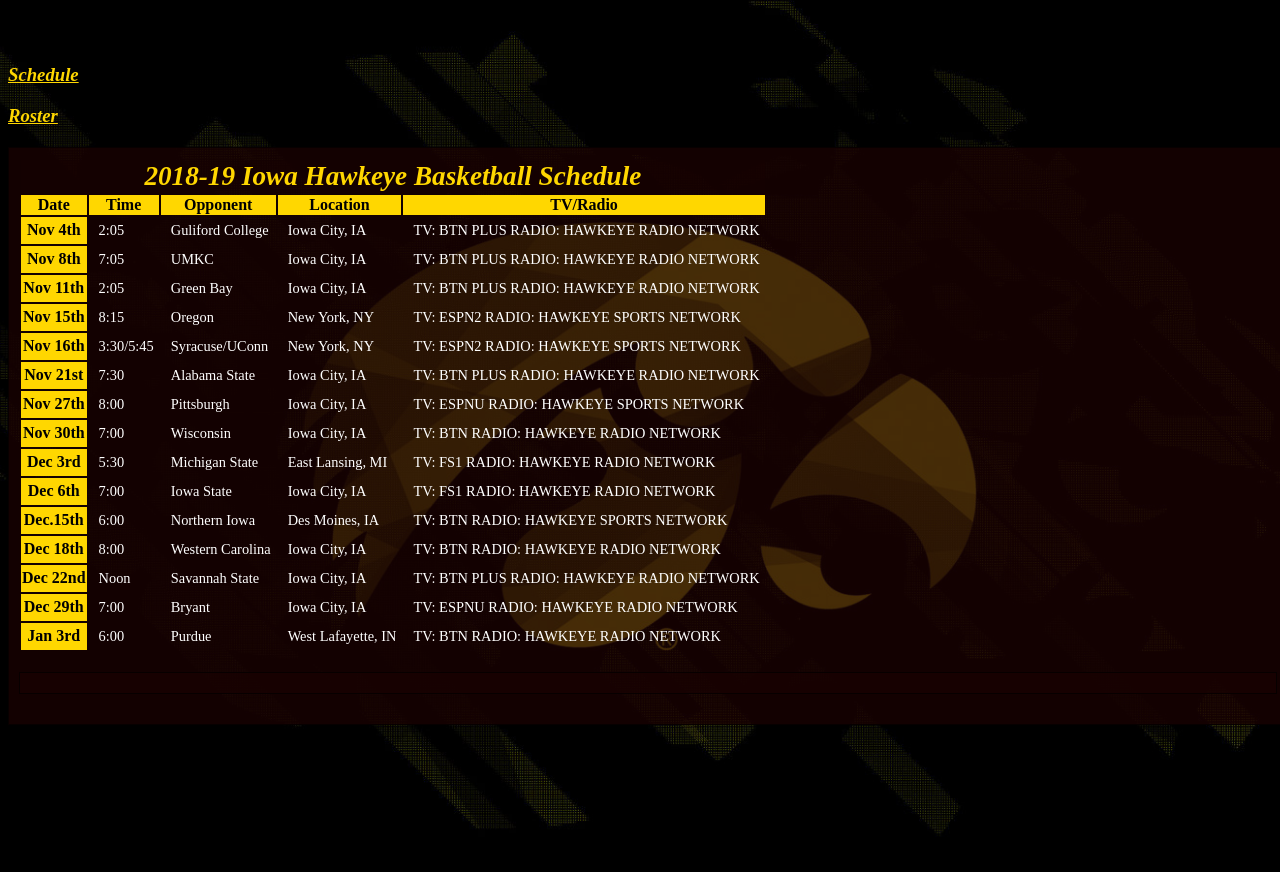
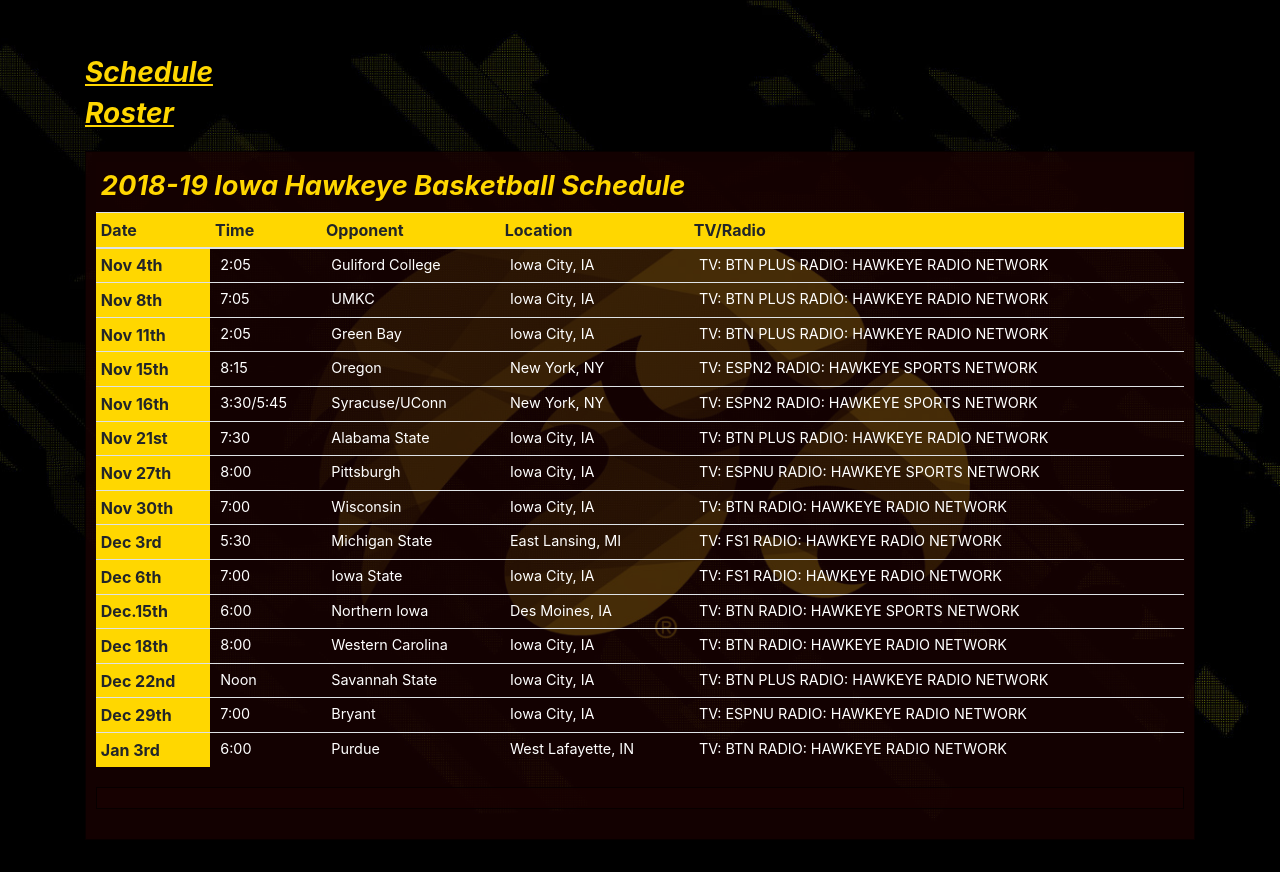
Before and after one commit to mdkarr01/hawkeye-hoops, a Vue app: page / in a window 1280 px wide. Both pictures are taken after a click on the element "Schedule". Built offline with nearby package versions, Linux system fonts and the light colour scheme.

Commit message:
added css

```diff
--- a/index.html
+++ b/index.html
@@ -1,12 +1,16 @@
 <!DOCTYPE html>
-<html>
+<html lang="en">
+
 <head>
   <meta charset="utf-8">
-    <meta name="viewport" content="width=device-width,initial-scale=1.0">
-    <title>hawkeye-hoops</title>
+  <link rel="stylesheet" href="https://stackpath.bootstrapcdn.com/bootstrap/4.1.3/css/bootstrap.min.css" integrity="sha384-MCw98/SFnGE8fJT3GXwEOngsV7Zt27NXFoaoApmYm81iuXoPkFOJwJ8ERdknLPMO"
+    crossorigin="anonymous">
+  <title>Iowa Hawkeye Hoops</title>
 </head>
+
 <body>
   <div id="app"></div>
-    <!-- built files will be auto injected -->
+  <script src="/dist/build.js"></script>
 </body>
+
 </html>
--- a/src/components/Roster.vue
+++ b/src/components/Roster.vue
@@ -16,7 +16,7 @@
         </tr>
       </thead>
       <tbody>
-        <tr v-for="player in players">
+        <tr v-for="(player, index) in players" :key="player.index">
           <th scope="row">{{ player.number }}</th>
           <td>{{ player.name }}</td>
           <td>{{ player.position }}</td>
@@ -41,7 +41,7 @@
         </tr>
       </thead>
       <tbody>
-        <tr v-for="coach in coaches">
+        <tr v-for="(coach, index) in coaches" :key="coach.index">
           <td>{{ coach.name }}</td>
           <td>{{ coach.position }}</td>
         </tr>
--- a/src/components/Schedule.vue
+++ b/src/components/Schedule.vue
@@ -14,7 +14,7 @@
         </tr>
       </thead>
       <tbody>
-        <tr v-for="game in games">
+        <tr v-for="(game, index) in games" :key="game.index">
           <th scope="row">{{ game.date }}</th>
           <td>{{ game.time }}</td>
           <td>{{ game.opponent }}</td>
```
Also changed, not shown: package.json (+0 -10 lines), .eslintrc.js (deleted), 8 other files (tests, documents, lock files or other folders). Lines whose indentation alone changed are shown as unchanged.
